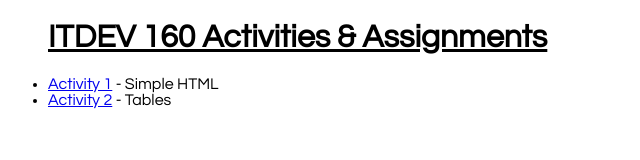
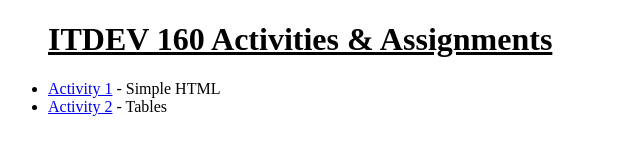
Before and after one commit to marooncats/ITDEV_160_JAVASCRIPT, a plain HTML site: page index.html in a window 1280 px wide. Shown: the whole page, without its empty margins (0-640 px from the left). Drawn offline with Linux system fonts and the light colour scheme.

Commit message:
Updated 1.1

```diff
--- a/index.html
+++ b/index.html
@@ -6,12 +6,6 @@
 
 <!DOCTYPE html>
 <html lang="en">
-<style>
-    head,
-    body {
-        font-family: Century Gothic, sans-serif;
-    }
-</style>
 
 <head>
     <meta charset="UTF-8" />
```
